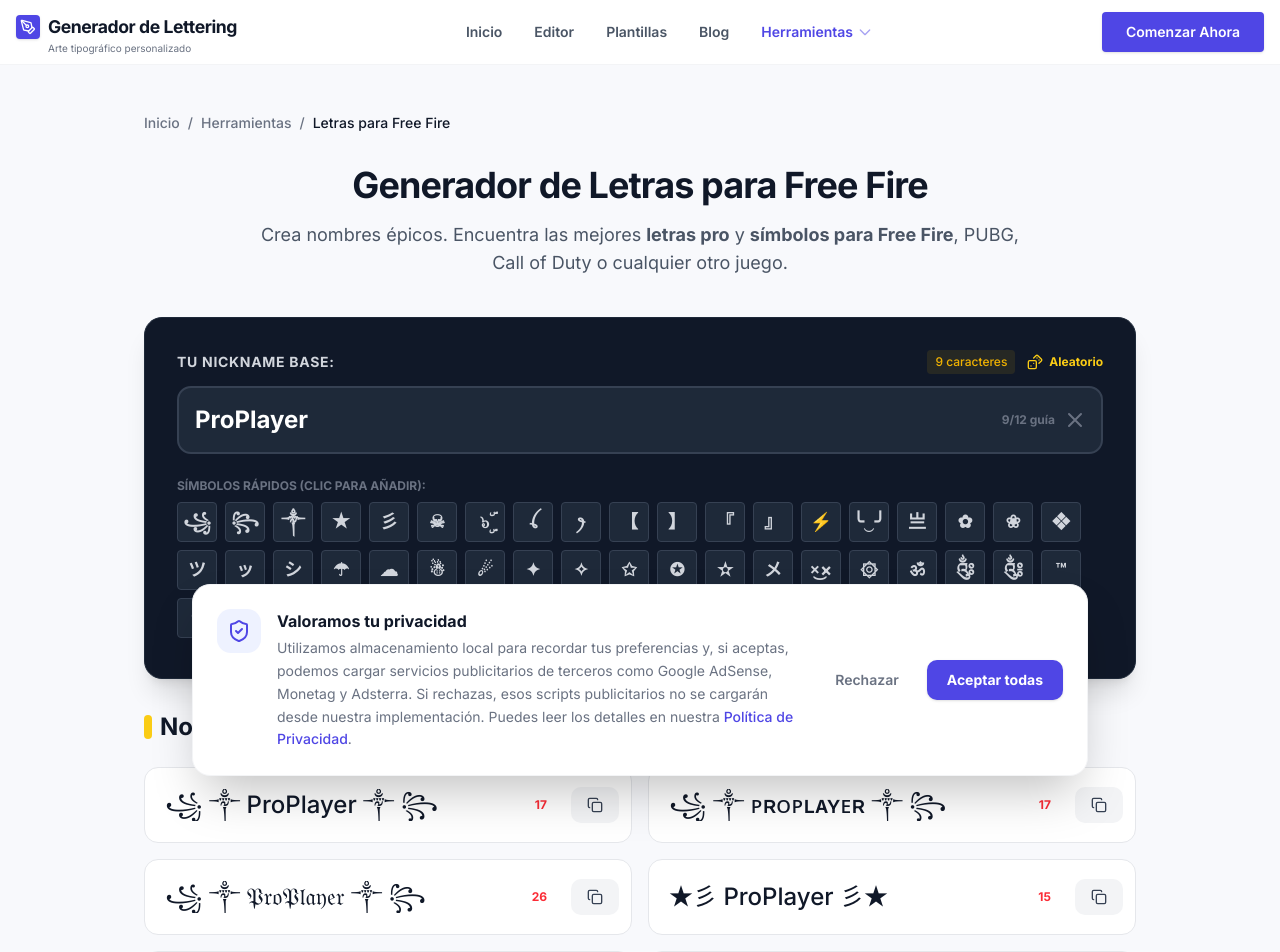
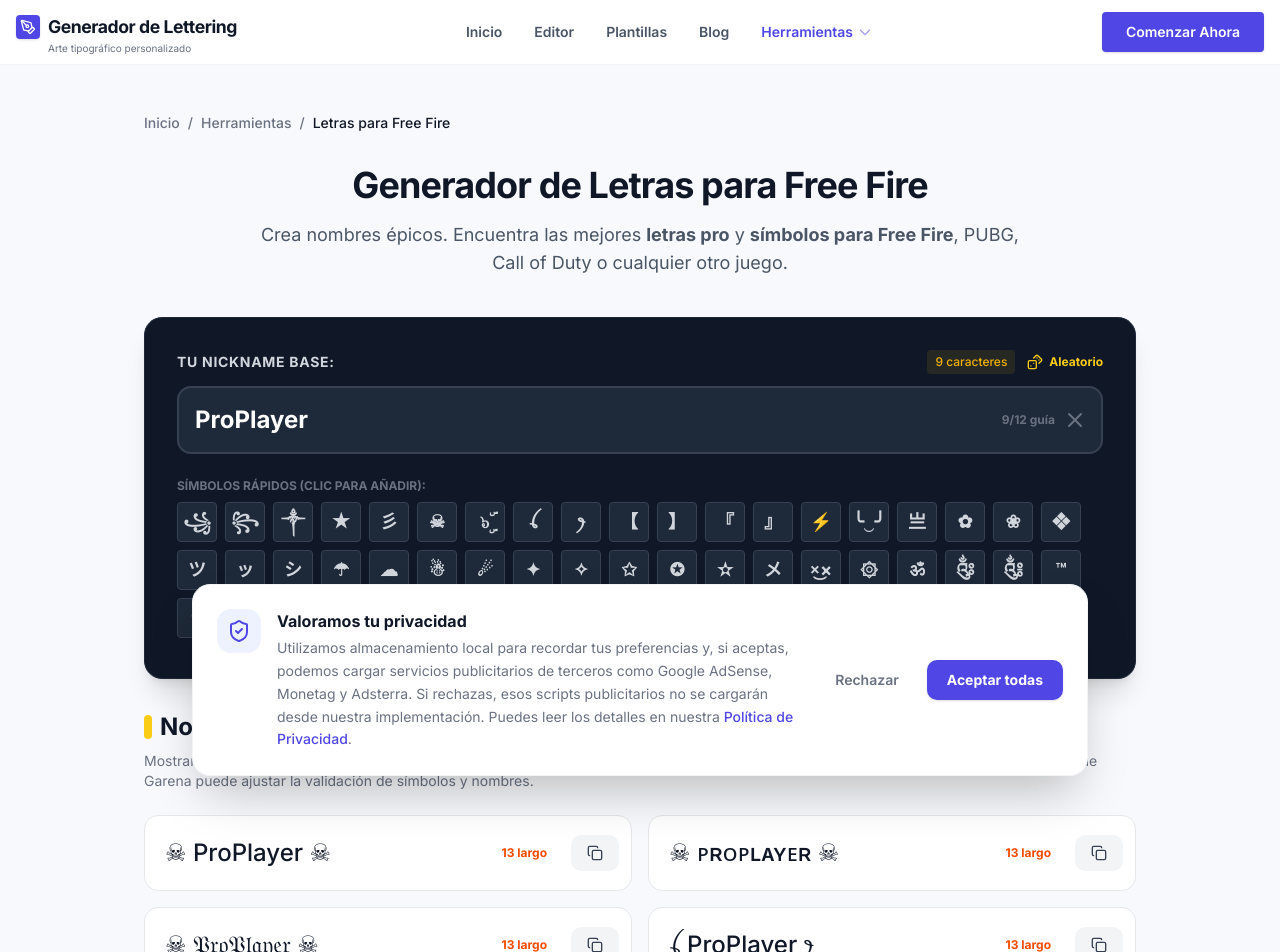
Before and after one commit to garrison2025/Generador-de-Lettering-new, a React (Vite) app: page /herramientas/letras-free-fire in a window 1280 px wide. Shown: the top 952 px of the page. Built offline with nearby package versions, Linux system fonts and the light colour scheme.

Commit message:
ux: prioritize Free Fire nicknames within length guide

```diff
--- a/src/pages/LetrasFreeFire.tsx
+++ b/src/pages/LetrasFreeFire.tsx
@@ -135,6 +135,30 @@
 
   const inputCharacterCount = countCodePoints(inputText);
 
+  const generatedNames = DECORATORS
+    .flatMap((decorator) => [
+      { ...decorator, font: 'normal' },
+      { ...decorator, font: 'smallCaps' },
+      { ...decorator, font: 'gothic' }
+    ])
+    .map((option, index) => {
+      const appliedText = applyFont(deferredInput || 'Hero', option.font);
+      const fullName = `${option.prefix}${appliedText}${option.suffix}`;
+      const characterCount = countCodePoints(fullName);
+
+      return {
+        ...option,
+        key: `${option.name}-${option.font}-${index}`,
+        fullName,
+        characterCount,
+        withinGuide: characterCount <= FREE_FIRE_GUIDE_LIMIT
+      };
+    })
+    .sort((a, b) => {
+      if (a.withinGuide !== b.withinGuide) return a.withinGuide ? -1 : 1;
+      return a.characterCount - b.characterCount;
+    });
+
   return (
     <>
       <SEO
@@ -254,29 +278,27 @@
         </div>
       </div>
 
-      <h2 className="text-2xl font-bold text-gray-900 mb-6 flex items-center gap-2">
+      <h2 className="text-2xl font-bold text-gray-900 mb-2 flex items-center gap-2">
         <span className="bg-[#FACC15] w-2 h-6 inline-block rounded-sm"></span>
         Nombres y Letras para Free Fire Generados
       </h2>
+      <p className="text-sm text-gray-500 mb-6">
+        Mostramos primero las variantes de hasta {FREE_FIRE_GUIDE_LIMIT} caracteres Unicode como referencia. Confirma el nick dentro del juego antes de cambiarlo, porque Garena puede ajustar la validación de símbolos y nombres.
+      </p>
 
       <div className="grid grid-cols-1 md:grid-cols-2 gap-4">
-        {DECORATORS.flatMap(dec => [
-          { ...dec, font: 'normal' },
-          { ...dec, font: 'smallCaps' },
-          { ...dec, font: 'gothic' }
-        ]).map((dec, idx) => {
-          const appliedText = applyFont(deferredInput || 'Hero', dec.font);
-          const fullName = `${dec.prefix}${appliedText}${dec.suffix}`;
+        {generatedNames.map((option) => {
+          const { fullName, characterCount, withinGuide } = option;
           const isCopied = copiedId === fullName;
 
           return (
-            <div key={idx} className="bg-white border text-center md:text-left border-gray-200 rounded-xl p-3 flex flex-col sm:flex-row items-center gap-4 hover:border-[#FACC15] transition-colors hover:shadow-md group">
+            <div key={option.key} className="bg-white border text-center md:text-left border-gray-200 rounded-xl p-3 flex flex-col sm:flex-row items-center gap-4 hover:border-[#FACC15] transition-colors hover:shadow-md group">
               <div className="flex-1 overflow-hidden w-full order-2 sm:order-1 flex items-center justify-center sm:justify-start min-h-[50px] relative">
                 <p className="text-xl md:text-2xl text-gray-900 truncate px-2 font-medium pr-12" title={fullName}>
                   {fullName}
                 </p>
-                <span className={`absolute right-2 text-xs font-bold ${fullName.length > 12 ? 'text-red-500' : 'text-gray-500'}`}>
-                  {fullName.length}
+                <span className={`absolute right-2 text-xs font-bold ${withinGuide ? 'text-green-600' : 'text-orange-600'}`}>
+                  {characterCount} {withinGuide ? '✓' : 'largo'}
                 </span>
               </div>
               <button
```
